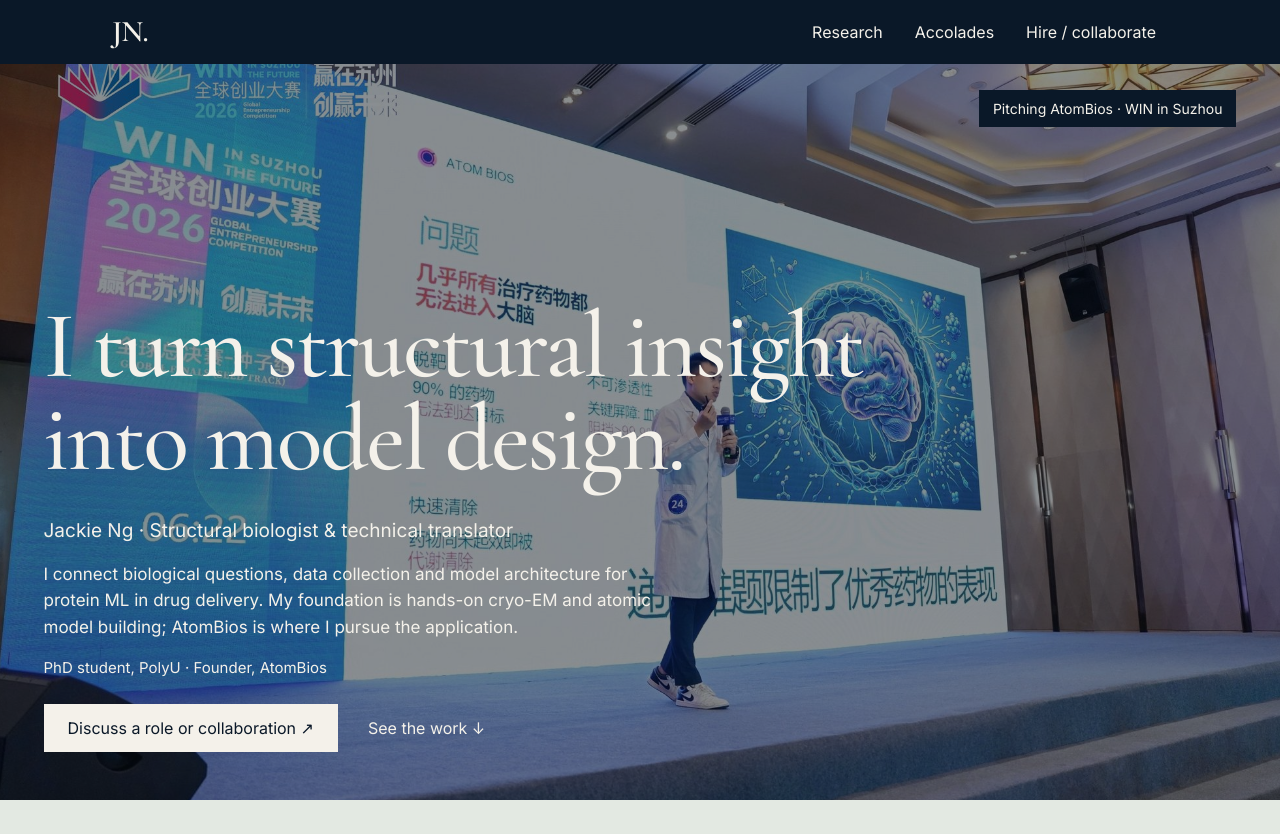
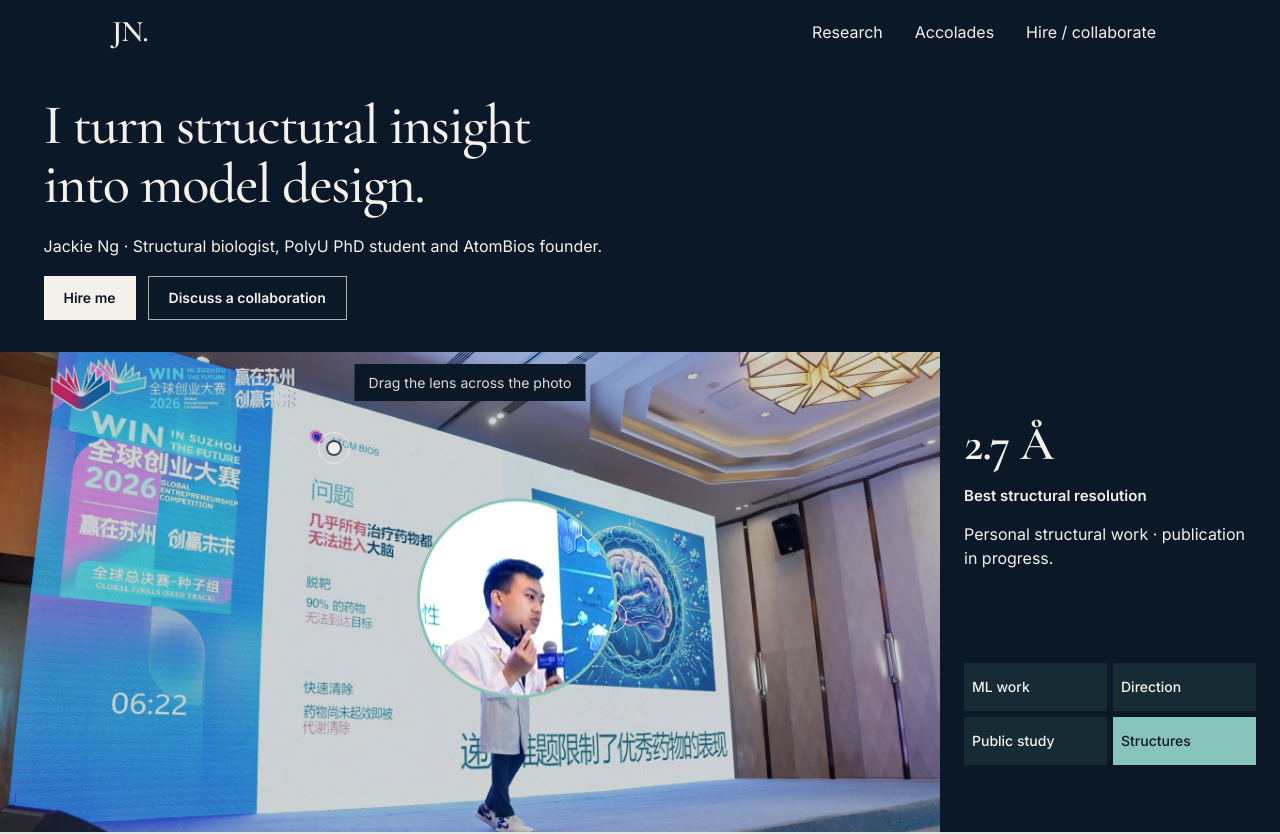
Before and after one commit to Grasswall/jackieng-profile, a Next.js app: page /jackieng-profile/ in a window 1280 px wide. Shown: the top 834 px of the page. Built offline with nearby package versions, Linux system fonts and the light colour scheme.

Commit message:
Restore draggable interactive hero with evidence-safe captions

```diff
--- /dev/null
+++ b/src/app/interactive-hero.css
@@ -0,0 +1,20 @@
+.taste-restored .lens{position:relative;display:grid;grid-template-columns:minmax(0,1fr) 340px;background:var(--taste-ink);color:var(--taste-ground)}
+.taste-restored .lens-head{position:static;grid-column:1/-1;width:100%;max-width:none;padding:32px var(--taste-margin);background:none;border-radius:0;pointer-events:auto}
+.taste-restored .lens-head h1{font-size:clamp(32px,4.4vw,64px)!important;line-height:1.05;margin:0 0 20px}
+.taste-restored .lens-sub{font-size:16px;color:var(--taste-ground);max-width:65ch}
+.taste-restored .lens-stage{height:480px;min-height:0}
+.taste-restored .lens-side{position:static;width:auto;padding:24px;justify-content:center;gap:24px}
+.taste-restored .lens-card{background:none;color:inherit;box-shadow:none;border-radius:0;padding:0;min-height:220px;animation:none;display:block}
+.taste-restored .lens-card .eyebrow{display:none}
+.taste-restored .lens-stat{font-size:48px;line-height:1.05;margin:0 0 16px}
+.taste-restored .lens-note{font-size:16px;color:inherit;margin-top:14px;line-height:1.5}
+.taste-restored .lens-pager{grid-template-columns:1fr 1fr}
+.taste-restored .lens-pager button{background:#172b35;border:0;border-radius:0;backdrop-filter:none;min-height:48px;font-size:14px;padding:8px}
+.taste-restored .lens-pager button[aria-pressed=true]{background:var(--taste-accent);color:var(--taste-ink)}
+.taste-restored .lens-hint{top:12px;font-size:14px;letter-spacing:0;border-radius:0;background:var(--taste-ink)}
+.taste-restored .lens-fade{display:none}
+.taste-restored .lens-scrim{background:rgba(10,24,40,.18)}
+.taste-restored .lens-lens{box-shadow:none;border:3px solid var(--taste-accent)}
+.taste-restored .lens-lens::after{display:none}
+.taste-restored .lens-spot::after{animation:none}
+@media(max-width:820px){.taste-restored .lens{display:block}.taste-restored .lens-head{padding:28px 20px}.taste-restored .lens-head h1{font-size:7.5vw!important}.taste-restored .lens-stage{height:380px;min-height:0}.taste-restored .lens-side{padding:24px 20px}.taste-restored .lens-card{min-height:180px}.taste-restored .lens-pager{grid-template-columns:repeat(4,minmax(0,1fr))}.taste-restored .lens-pager button{font-size:13px;padding:6px}.taste-restored .lens-stat{font-size:40px}}
--- a/src/app/page.tsx
+++ b/src/app/page.tsx
@@ -2,18 +2,19 @@ import { TechnicalTranslation } from '@/components/TechnicalTranslation'
 import { DiscoveryPipeline } from '@/components/DiscoveryPipeline'
 import { Accolades } from '@/components/Accolades'
 import { LiteratureNote, Opportunity } from '@/components/ResearchDossier'
-import { TasteHero } from '@/components/TasteHero'
+import { FounderLens } from '@/components/motion/FounderLens'
 import { ResearchEvidence } from '@/components/ResearchEvidence'
 import { StructuralWork } from '@/components/StructuralWork'
 import { TasteMotion } from '@/components/TasteMotion'
 import './dossier.css'
 import './protein-benchmark.css'
 import './taste-restored.css'
+import './interactive-hero.css'
 import { ProteinStudyLink } from '@/components/ProteinStudyLink'
 
 export default function Home() {
-  return <main className="talent-dossier taste-restored" data-visual-release="taste-restored">
-    <TasteHero />
+  return <main className="talent-dossier taste-restored" data-visual-release="interactive-lens">
+    <FounderLens />
     <ResearchEvidence />
     <DiscoveryPipeline />
     <TechnicalTranslation />
--- a/src/components/motion/FounderLens.tsx
+++ b/src/components/motion/FounderLens.tsx
@@ -11,9 +11,9 @@ const PHOTO = `${BASE}/images/gallery/suzhou-pitch.jpg`
 
 const SPOTS = [
   { label: 'ML work', u: 0.355, v: 0.195, eyebrow: 'My computational work', stat: 'ML', unit: 'I train models for LNP design', note: 'Hands-on model training at AtomBios. Private model details are not disclosed.' },
-  { label: 'Barrier', u: 0.65, v: 0.46, eyebrow: 'The barrier on the slide', stat: '8×', unit: 'higher BBB crossing', note: 'Team preclinical result versus conventional LNPs.' },
-  { label: 'Particle', u: 0.583, v: 0.365, eyebrow: 'The particle', stat: '3.2×', unit: 'brain accumulation', note: 'Team preclinical measurement versus conventional LNPs; not a patient outcome.' },
-  { label: 'Structures', u: 0.55, v: 0.43, eyebrow: 'My structural work', stat: '2.7 Å', unit: 'best of five cryo-EM structures', note: 'Five structures solved · publication in progress.' },
+  { label: 'Direction', u: 0.65, v: 0.46, eyebrow: 'Application direction', stat: 'Delivery', unit: 'Protein ML at AtomBios', note: 'Research direction, not a claim of validated delivery performance.' },
+  { label: 'Public study', u: 0.583, v: 0.365, eyebrow: 'Executable evidence', stat: 'GB1', unit: 'Public protein-fitness benchmark', note: 'Real experimental data, baseline comparison and held-out evaluation. Separate from the private AtomBios model.' },
+  { label: 'Structures', u: 0.55, v: 0.43, eyebrow: 'My structural work', stat: '2.7 Å', unit: 'Best structural resolution', note: 'Personal structural work · publication in progress.' },
 ] as const
 
 interface Layout {
@@ -203,7 +203,7 @@ export function FounderLens() {
   return (
     <section id="founder" aria-labelledby="founder-heading" className="chapter lens on-dark scroll-mt-16">
         <div className="lens-head">
-          <h1 id="founder-heading" style={{ fontSize: 'clamp(36px, 4.5vw, 68px)' }}>Cryo-EM. ML for delivery.</h1>
+          <h1 id="founder-heading" style={{ fontSize: 'clamp(36px, 4.5vw, 68px)' }}>I turn structural insight<br />into model design.</h1>
           <p className="lens-sub">Jackie Ng · Structural biologist, PolyU PhD student and AtomBios founder.</p>
           <div className="pointer-events-auto mt-4 flex flex-wrap gap-3"><a href="mailto:jackie.ng@atombios.com?subject=Hiring%20Jackie%20Ng" className="inline-flex min-h-11 items-center bg-cream px-5 text-sm font-semibold text-deep">Hire me</a><a href="mailto:jackie.ng@atombios.com?subject=Research%20collaboration" className="inline-flex min-h-11 items-center border border-cream/70 px-5 text-sm font-semibold text-cream">Discuss a collaboration</a></div>
         </div>
```
